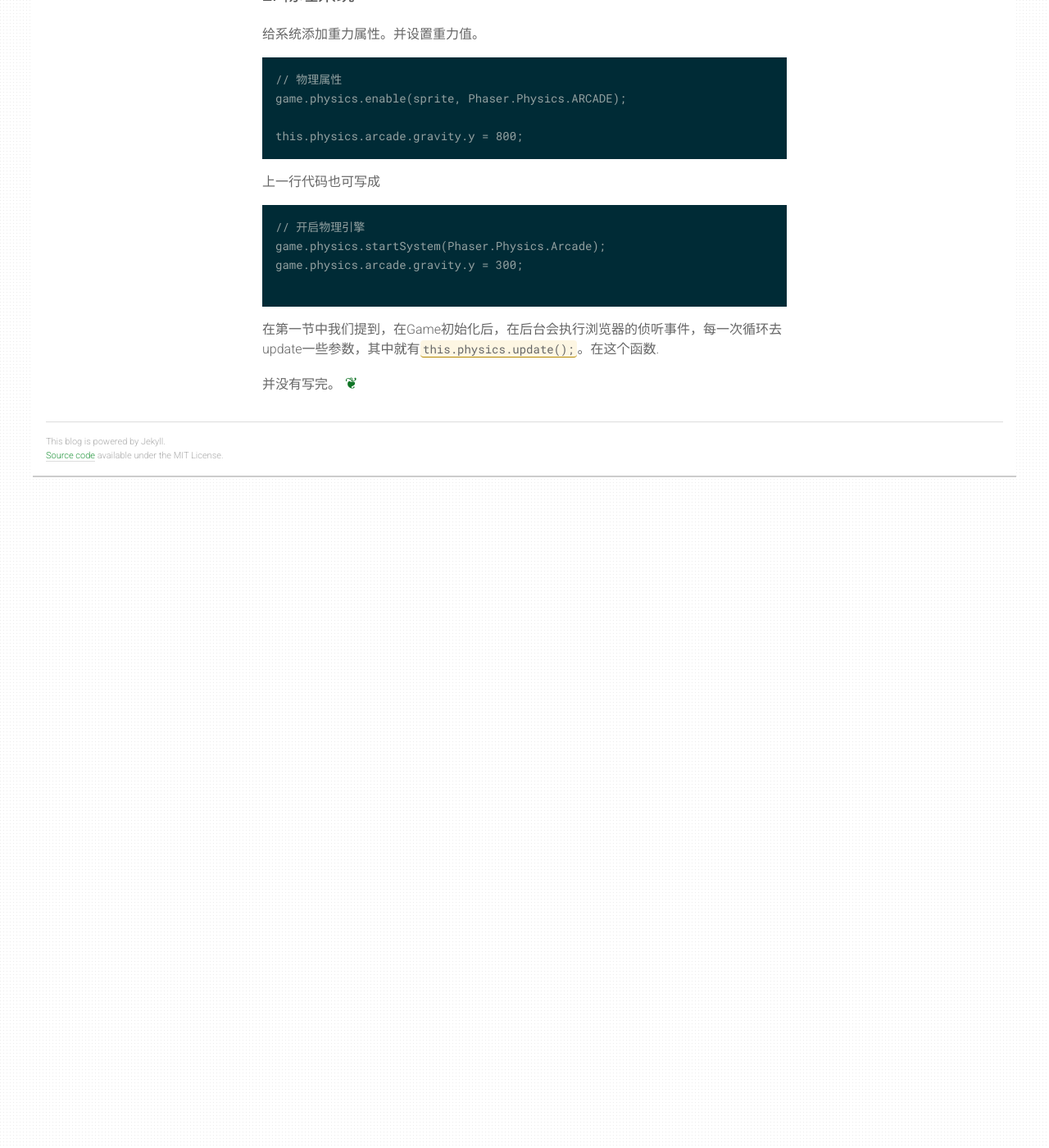
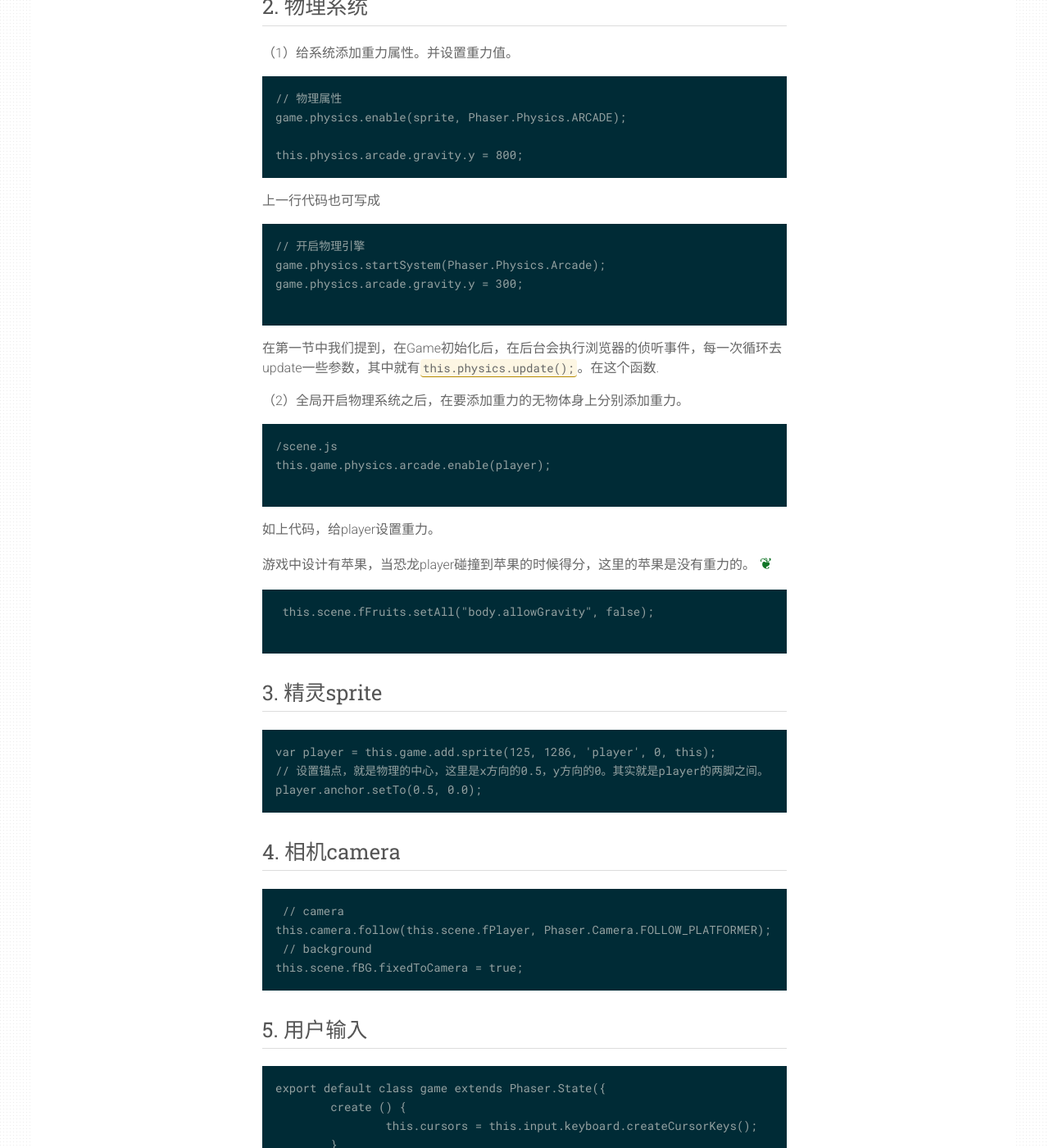
Before and after one commit to zhangyugege/blog, a Jekyll site: the page built from _posts/2017-12-29-phaser制作冒险岛游戏(3).md, in a window 1280 px wide and 1400 px high, scrolled down 1128 px. Shown: the whole window at 82% size. Built offline with Jekyll 4.4.1, drawn with Linux system fonts in a browser that asks for light colours; some of the changed text lies outside the part shown.

Commit message:
prefer phaer third blog

````diff
--- a/_posts/2017-12-29-phaser制作冒险岛游戏(3).md
+++ b/_posts/2017-12-29-phaser制作冒险岛游戏(3).md
@@ -23,7 +23,7 @@ tags: [phaser]
 <!-- /vscode-markdown-toc -->
 
 
-###  1. 上文回顾
+##  1. 上文回顾
 
 
 上文中，搭建了游戏环境，添加了游戏资源。
@@ -31,9 +31,9 @@ tags: [phaser]
 现在，怎么让游戏真正地跑起来呢？
 
 
-###  2. 物理系统
+##  2. 物理系统
 
-给系统添加重力属性。并设置重力值。
+（1）给系统添加重力属性。并设置重力值。
 
 ```
 // 物理属性
@@ -54,4 +54,60 @@ game.physics.arcade.gravity.y = 300;
 
 在第一节中我们提到，在Game初始化后，在后台会执行浏览器的侦听事件，每一次循环去update一些参数，其中就有`this.physics.update();`。在这个函数.
 
-并没有写完。
+
+（2）全局开启物理系统之后，在要添加重力的无物体身上分别添加重力。
+
+```
+/scene.js
+this.game.physics.arcade.enable(player);
+
+```
+
+如上代码，给player设置重力。
+
+游戏中设计有苹果，当恐龙player碰撞到苹果的时候得分，这里的苹果是没有重力的。
+
+```
+ this.scene.fFruits.setAll("body.allowGravity", false);
+
+```
+
+
+## 3. 精灵sprite
+
+```
+var player = this.game.add.sprite(125, 1286, 'player', 0, this);
+// 设置锚点，就是物理的中心，这里是x方向的0.5，y方向的0。其实就是player的两脚之间。
+player.anchor.setTo(0.5, 0.0);
+```
+## 4. 相机camera
+
+```
+ // camera
+this.camera.follow(this.scene.fPlayer, Phaser.Camera.FOLLOW_PLATFORMER);
+ // background
+this.scene.fBG.fixedToCamera = true;
+```
+
+## 5. 用户输入
+
+```
+export default class game extends Phaser.State({
+	create () {
+		this.cursors = this.input.keyboard.createCursorKeys();
+	}
+	update () {
+		if (this.cursors.left.isDown) {
+			// player向左走
+		} else if (this.cursors.right.isDown) {
+			// player向右走
+		}
+
+	}
+
+
+})
+
+```
+
+## 6. 碰撞
````
